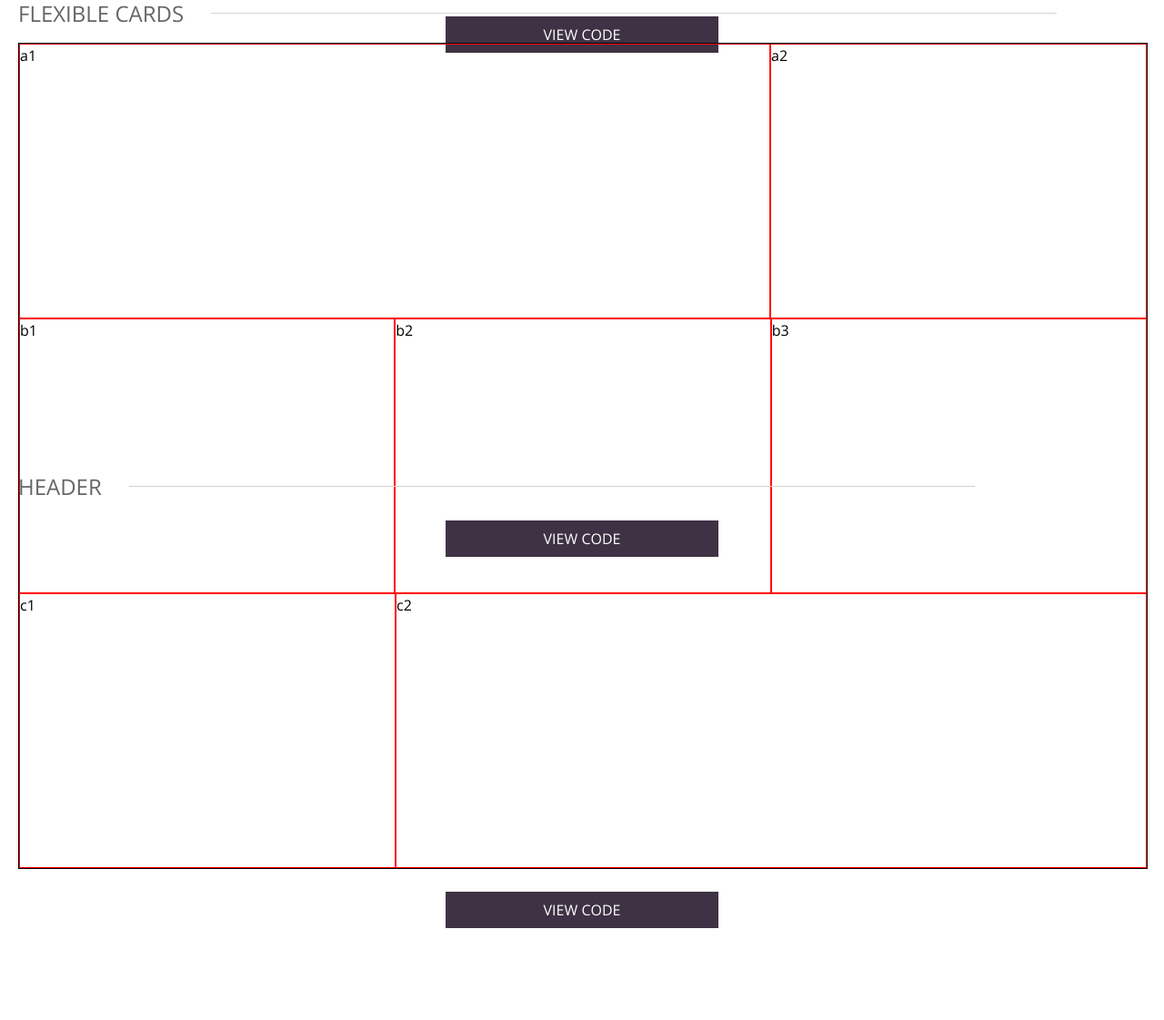
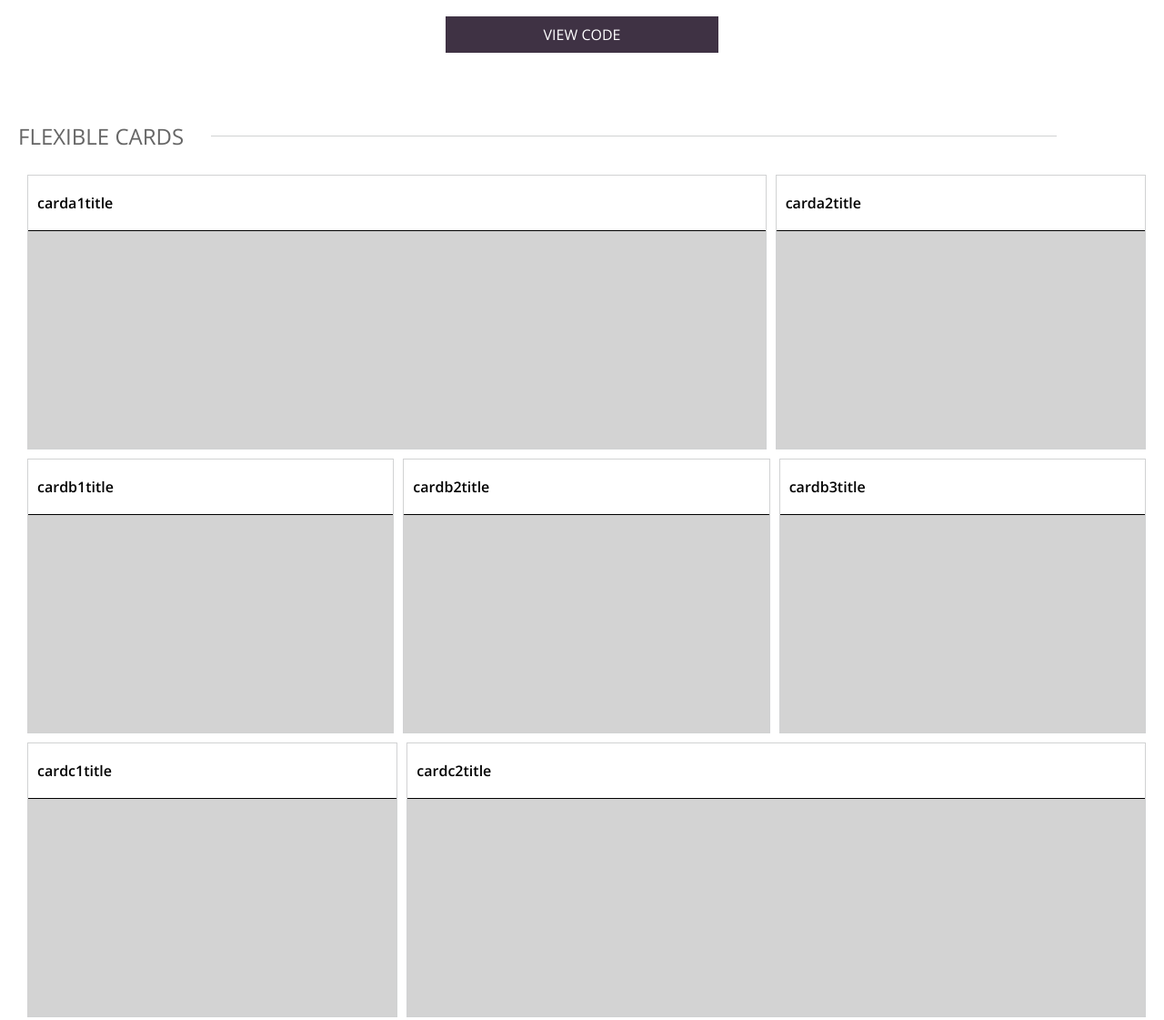
Before and after one commit to etcetera8/Pattrn-Party, a website: page index.html in a window 1280 px wide. Shown: the part 601-1722 px from the top of the page at 91% size. Before the commit the page ends 1644 px from the top, so only its background shows below. Drawn offline with nearby package versions, Linux system fonts and the light colour scheme.

Commit message:
Complete part two

```diff
--- a/index.html
+++ b/index.html
@@ -11,7 +11,7 @@
       <h1 id="name" class="header-filling">Parker Lindley</h1>
     </header>
 
-    <section>
+    <section >
       <h2>ACCORDIAN TABS</h2>
         <div class="wrapper web">
           <nav>
@@ -157,30 +157,30 @@
     </section>
 
 
-    <section>
+    <section class="section">
       <h2>FLEXIBLE CARDS</h2>
 
       <div id="part-two">
 
         <div id="row-one" class="row">
-          <div class="row-card a1">a1</div>
-          <div class="row-card a2">a2</div>
+          <div class="row-card a1"><header class="card-header"><h4 class="card-title">carda1title</h4></header></div>
+          <div class="row-card a2"><header class="card-header"><h4 class="card-title">carda2title</h4></header></div>
         </div>
         <div id="row-two" class="row">
-          <div class="row-card b1">b1</div>
-          <div class="row-card b2">b2</div>
-          <div class="row-card b3">b3</div>
+          <div class="row-card b1"><header class="card-header"><h4 class="card-title">cardb1title</h4></header></div>
+          <div class="row-card b2"><header class="card-header"><h4 class="card-title">cardb2title</h4></header></div>
+          <div class="row-card b3"><header class="card-header"><h4 class="card-title">cardb3title</h4></header></div>
         </div>
         <div id="row-three" class="row">
-          <div class="row-card c1">c1</div>
-          <div class="row-card c2">c2</div>
+          <div class="row-card c1"><header class="card-header"><h4 class="card-title">cardc1title</h4></header></div>
+          <div class="row-card c2"><header class="card-header"><h4 class="card-title">cardc2title</h4></header></div>
         </div>
 
       </div>
 
       <button class="view-code-btn">VIEW CODE</button>
     </section>
-    <section>
+    <section class="section">
       <h2>HEADER</h2>
 
       <button class="view-code-btn">VIEW CODE</button>
--- a/styles.scss
+++ b/styles.scss
@@ -11,6 +11,10 @@ $black: #000;
 body, html {
   font-family: 'Open Sans', sans-serif;
   line-height: 150%;
+
+  .section {
+    margin-top: 80px;
+  }
 }
 
 div.wrapper.mobile {
@@ -44,13 +48,12 @@ div.wrapper.mobile {
 
 section {
   margin: 20px;
-  height: 500px;
 
+}
     h2 {
       font-weight: 300;
       color: $darkGray;
     }
-
     h2:after {
       content:"";
       display: inline-block;
@@ -62,7 +65,7 @@ section {
       width: 75%;
   }
 
-  button {
+    .view-code-btn {
       display: block;
       margin: 25px auto;
       width: 300px;
@@ -71,7 +74,6 @@ section {
       color: #fff;
       border: none;
       background: $olivePurple;
-  }
     }
 
 nav {
@@ -211,14 +213,12 @@ article {
 
 #part-two {
   width: 100%;
-  border: 1px solid black;
   display: flex;
   flex-direction: column;
 
   .row {
     display: flex;
     justify-content: center;
-
   }
 
   .a1, .c2 {
@@ -233,10 +233,26 @@ article {
     width: 33.3%;
   }
 
+
+
   .row-card {
+    margin: 10px 0 0 10px;
     height: 300px;
     min-width: 200px;
-    border: 1px solid red;
+    border: 1px solid $midGray;
+    background: lightgrey;
+
+    .card-header {
+      display: flex;
+      align-items: center;
+      border-bottom: 1px solid #000;
+      background: #fff;
+      height: 60px;
+
+      .card-title {
+        margin: 0 10px;
+      }
+    }
   }
 }
 
```
Also changed, not shown: styles.css, 1 other file. Lines whose indentation alone changed are shown as unchanged.
